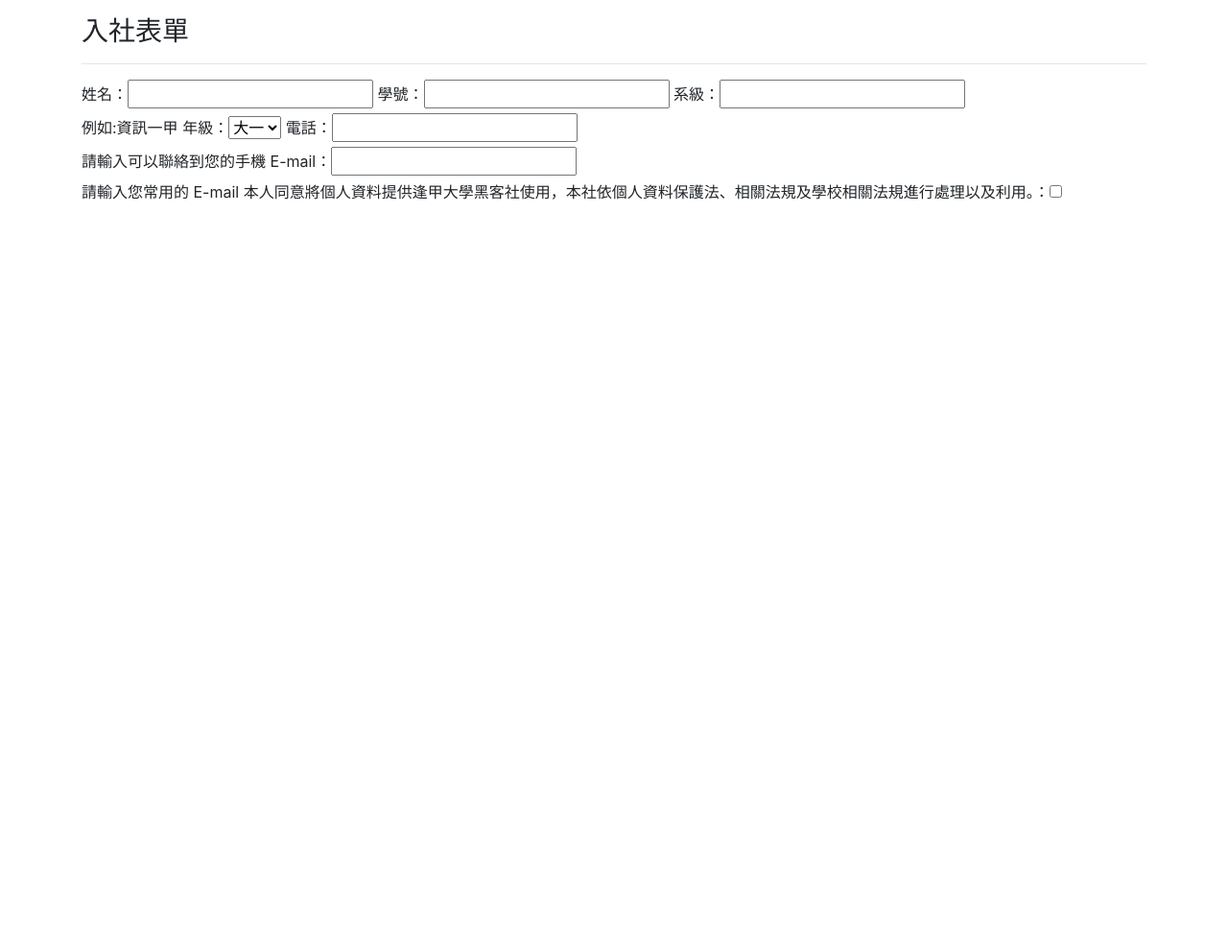
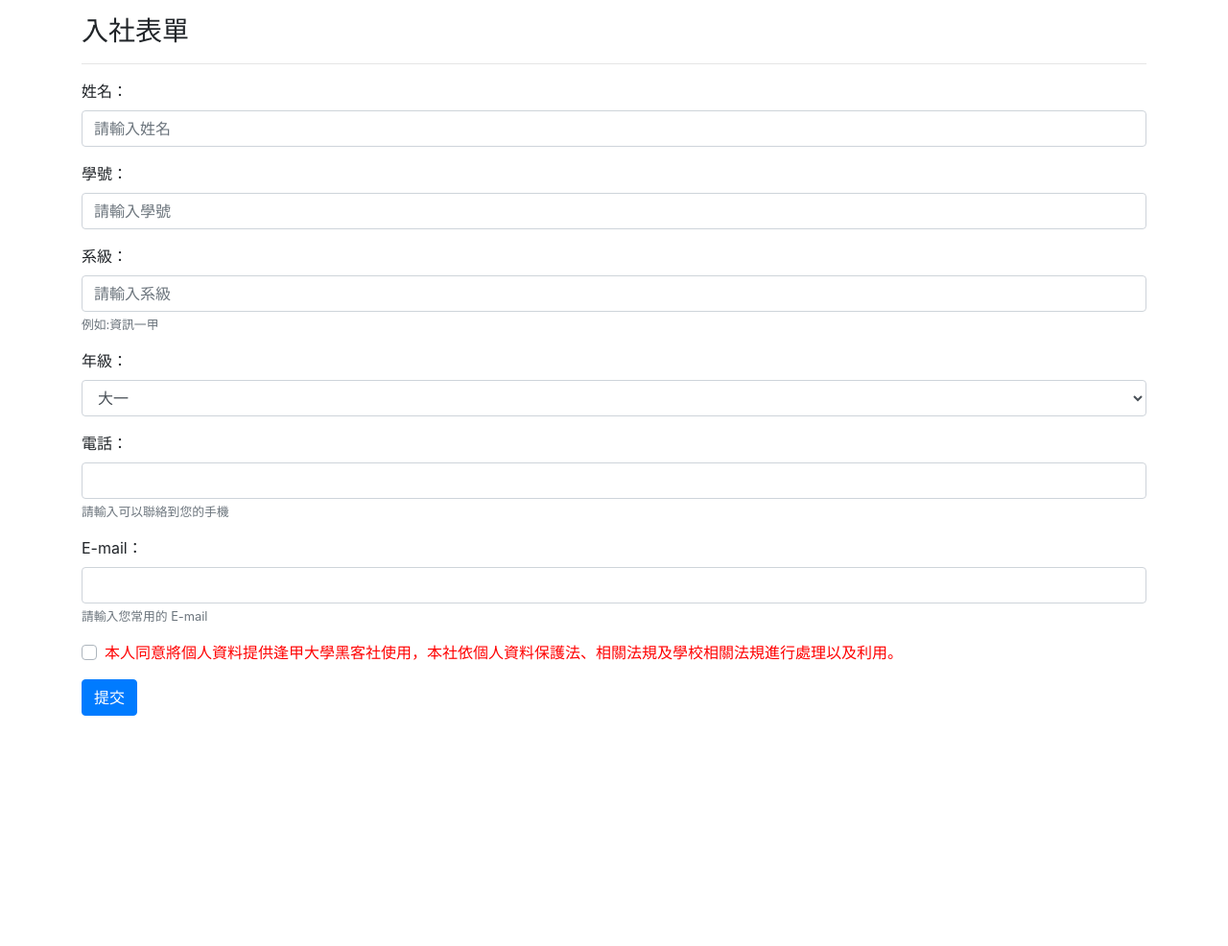
Before and after one commit to D0683497/JoinClub, a Django app: page /join in a window 1280 px wide. Shown: the part 56-1042 px from the top of the page at 96% size. Run offline with Django 3.2, Linux system fonts and the light colour scheme; some libraries are stand-ins or nearby versions.

Commit message:
complete join page and form

```diff
--- a/join/forms.py
+++ b/join/forms.py
@@ -10,10 +10,9 @@ LEVEL_CHOICES = (
 )
 
 class JoinForm(forms.Form):
-    name = forms.CharField(label='姓名', required=True, max_length=50)
-    nid = forms.CharField(label='學號', required=True, max_length=15)
-    dept = forms.CharField(label='系級', required=True, max_length=20, help_text="例如:資訊一甲")
-    level = forms.ChoiceField(label='年級', choices=LEVEL_CHOICES, required=True)
-    phone = forms.CharField(label='電話', required=True, max_length=15, help_text="請輸入可以聯絡到您的手機")
-    email = forms.EmailField(label='E-mail', required=True, help_text="請輸入您常用的 E-mail")
-    privacy = forms.BooleanField(label='本人同意將個人資料提供逢甲大學黑客社使用，本社依個人資料保護法、相關法規及學校相關法規進行處理以及利用。', required=True)
+    name = forms.CharField(label='姓名', required=True, max_length=50, widget=forms.TextInput(attrs={'class': 'form-control', 'placeholder': '請輸入姓名'}))
+    nid = forms.CharField(label='學號', required=True, max_length=15, widget=forms.TextInput(attrs={'class': 'form-control', 'placeholder': '請輸入學號'}))
+    dept = forms.CharField(label='系級', required=True, max_length=20, help_text="例如:資訊一甲", widget=forms.TextInput(attrs={'class': 'form-control', 'aria-describedby': 'deptHelp', 'placeholder': '請輸入系級'}))
+    level = forms.ChoiceField(label='年級', choices=LEVEL_CHOICES, required=True, widget=forms.Select(attrs={'class': 'form-control', 'placeholder': ''}))
+    phone = forms.CharField(label='電話', required=True, max_length=15, help_text="請輸入可以聯絡到您的手機", widget=forms.TextInput(attrs={'class': 'form-control', 'aria-describedby': 'phoneHelp', 'placeholder': ''}))
+    email = forms.EmailField(label='E-mail', required=True, help_text="請輸入您常用的 E-mail", widget=forms.EmailInput(attrs={'class': 'form-control', 'aria-describedby': 'emailHelp', 'placeholder': ''}))
--- a/join/templates/join.html
+++ b/join/templates/join.html
@@ -8,48 +8,38 @@
     <hr>
     <form action="{% url 'join' %}" method="POST">
         {% csrf_token %}
-        {% comment %} <div class="form-group">
-            <label for="name">姓名</label>
-            <input type="text" class="form-control" id="name" name="name" placeholder="請輸入姓名">
+        <div class="form-group">
+            {{ form.name.label_tag }}
+            {{ form.name }}
         </div>
         <div class="form-group">
-            <label for="nid">學號</label>
-            <input type="text" class="form-control" id="nid" name="nid" placeholder="請輸入學號">
+            {{ form.nid.label_tag }}
+            {{ form.nid }}
         </div>
         <div class="form-group">
-            <label for="dept">系所</label>
-            <input type="text" class="form-control" id="dept" name="dept" aria-describedby="deptHelp" placeholder="請輸入系級">
-            <small id="deptHelp" class="form-text text-muted">例如:資訊一甲</small>
+            {{ form.dept.label_tag }}
+            {{ form.dept }}
+            <small id="deptHelp" class="form-text text-muted">{{ form.dept.help_text }}</small>
         </div>
         <div class="form-group">
-            <label for="level">年級</label>
-            <select class="custom-select" id="level" name="level">
-                <option value="0">請選擇年級</option>
-                <option value="1">大一</option>
-                <option value="2">大二</option>
-                <option value="3">大三</option>
-                <option value="4">大四</option>
-                <option value="5">碩一</option>
-                <option value="6">碩二</option>
-            </select>
+            {{ form.level.label_tag }}
+            {{ form.level }}
         </div>
         <div class="form-group">
-            <label for="phone">電話</label>
-            <input type="tel" class="form-control" id="phone" name="phone" aria-describedby="phoneHelp" placeholder="請輸入手機號碼">
-            <small id="phoneHelp" class="form-text text-muted">請輸入可以聯絡到您的手機</small>
+            {{ form.phone.label_tag }}
+            {{ form.phone }}
+            <small id="phoneHelp" class="form-text text-muted">{{ form.phone.help_text }}</small>
         </div>
         <div class="form-group">
-            <label for="email">E-mail</label>
-            <input type="email" class="form-control" id="" name="email" aria-describedby="emailHelp" placeholder="請輸入 E-mail">
-            <small id="emailHelp" class="form-text text-muted">請輸入您常用的 E-mail</small>
+            {{ form.email.label_tag }}
+            {{ form.email }}
+            <small id="emailHelp" class="form-text text-muted">{{ form.email.help_text }}</small>
         </div>
-        <div class="form-group form-check">
-            <input type="checkbox" class="form-check-input" id="privacy" name="privacy">
-            <label class="form-check-label" for="privacy">本人同意將個人資料提供逢甲大學黑客社使用，本社依個人資料保護法、相關法規及學校相關法規進行處理以及利用。</label>
+        <div class="custom-control custom-checkbox my-3">
+            <input type="checkbox" class="custom-control-input" id="privacy" name="privacy">
+            <label class="custom-control-label" for="privacy" style="color:red">本人同意將個人資料提供逢甲大學黑客社使用，本社依個人資料保護法、相關法規及學校相關法規進行處理以及利用。</label>
         </div>
-        <button type="submit" class="btn btn-primary">提交</button> {% endcomment %}
-
-        {{ form }}
+        <button type="submit" class="btn btn-primary">提交</button>
     </form>
 </div>
 {% endblock %}
```
